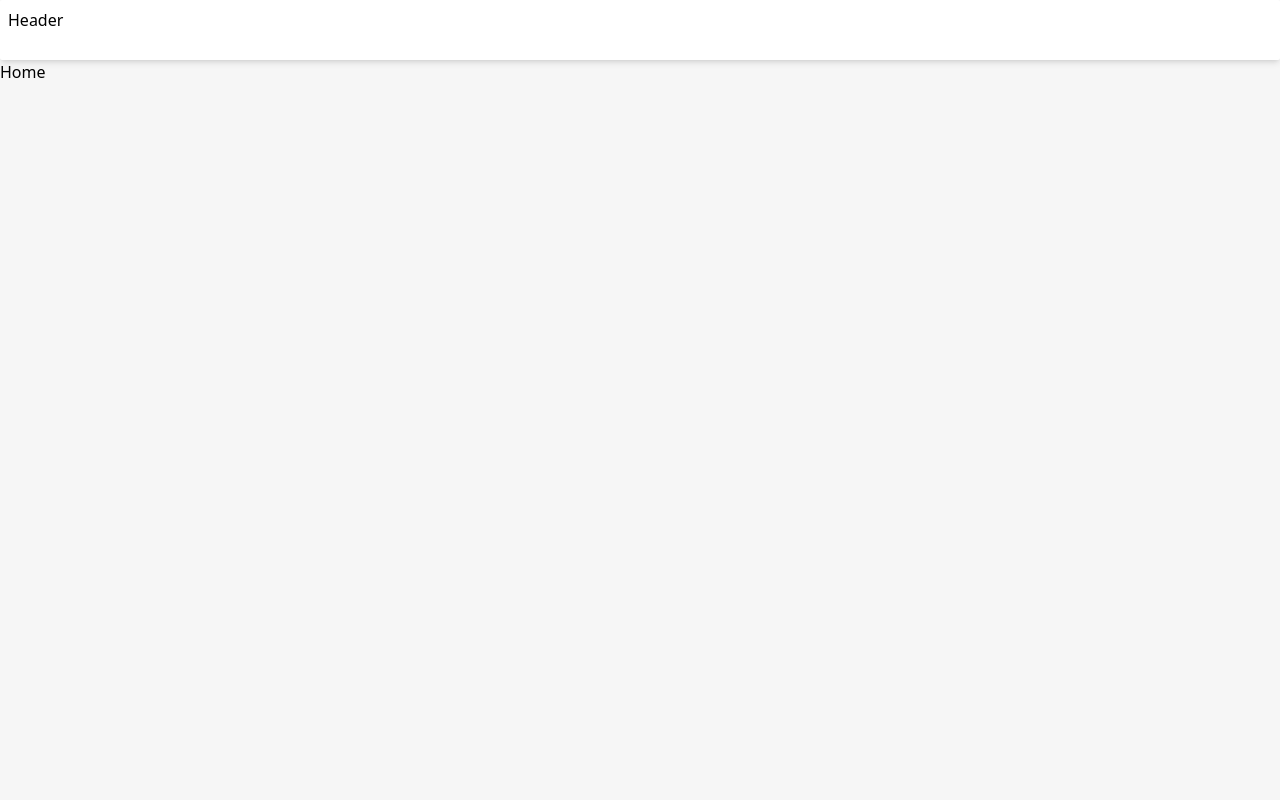
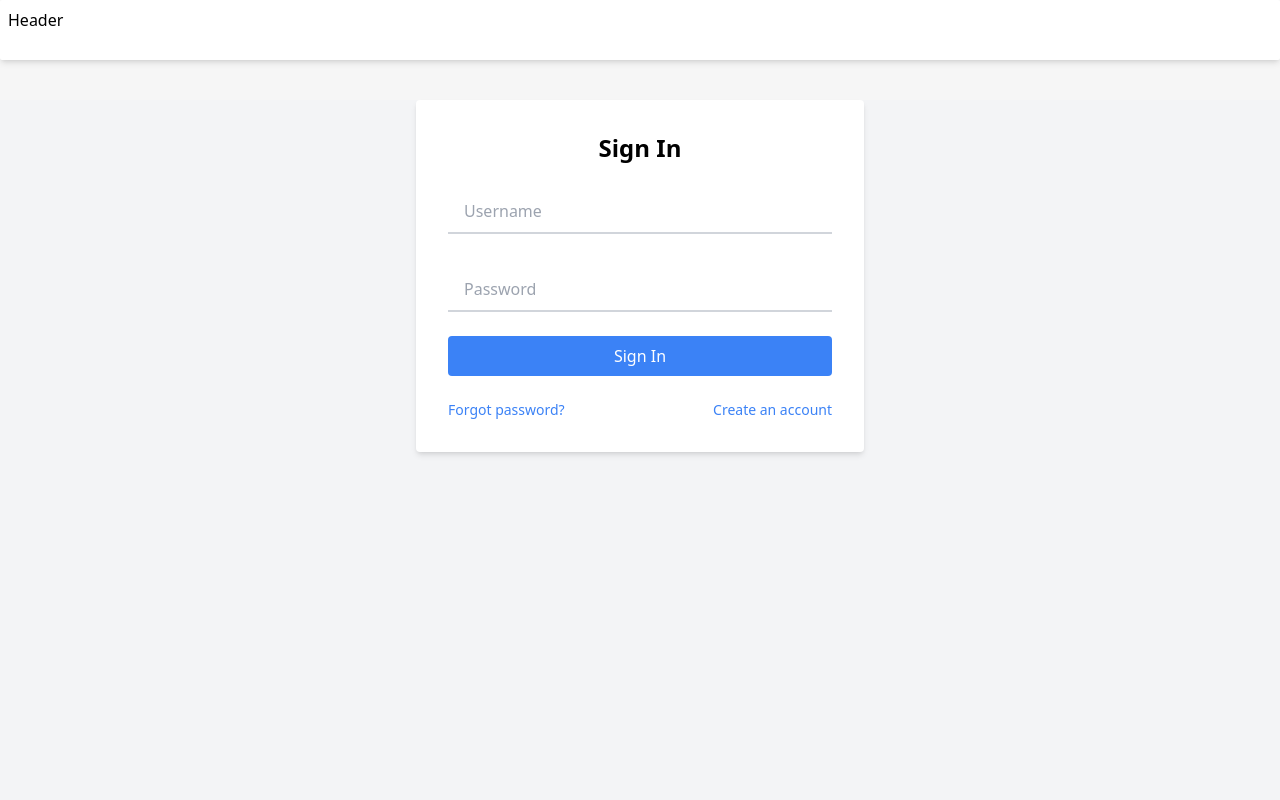
Before and after one commit to MoRezaDev/link-social, a React (Vite) app in the folder frontend/: page /login in a window 1280 px wide. Before the commit this address led to /. Shown: the top 800 px of the page. Built offline with nearby package versions, Linux system fonts and the light colour scheme.

Commit message:
improving on auth feature, working on logout and button header logout

```diff
--- /dev/null
+++ b/frontend/src/context/AuthenthicationContext.jsx
@@ -0,0 +1,55 @@
+import React, { createContext, useState, useEffect } from "react";
+import toast from "react-hot-toast";
+
+// Create the context
+export const AuthContext = createContext();
+
+//hard code dirty way
+const admin = {
+  username: "admin",
+  password: "mehrgan123",
+};
+
+const token = "2fcab58712467eab4004583eb8fb7f89";
+
+// UserContext Provider component
+export const AuthProvider = ({ children }) => {
+  const [isAuthenthicated, setIsAuthenthicated] = useState(null);
+
+  // On component mount, check if there's a auth token in localStorage
+  useEffect(() => {
+    const storedAuth = JSON.parse(localStorage.getItem("auth"));
+    if (storedAuth && storedAuth.token === token) {
+      setIsAuthenthicated(true);
+    }
+  }, []);
+
+  const loginHandler = (session) => {
+    console.log(session);
+    if (
+      session.username.toLowerCase() === admin.username &&
+      session.password.toLowerCase() === admin.password
+    ) {
+      localStorage.setItem(
+        "auth",
+        JSON.stringify({ token: "2fcab58712467eab4004583eb8fb7f89" })
+      );
+      setIsAuthenthicated(true);
+      toast.success("logged in success!");
+      setTimeout(() => location.reload(), 1000);
+    } else {
+      console.log("this code runs");
+      localStorage.removeItem("auth");
+      toast.error("user or password is incorrect");
+      setIsAuthenthicated(false);
+    }
+  };
+
+  return (
+    <AuthContext.Provider value={{ isAuthenthicated, loginHandler }}>
+      {children}
+    </AuthContext.Provider>
+  );
+};
+
+export default AuthContext;
--- a/frontend/src/features/ProtectedRoute.jsx
+++ b/frontend/src/features/ProtectedRoute.jsx
@@ -1,9 +1,11 @@
 import React from "react";
 import { Navigate, Outlet } from "react-router-dom";
+import useAuth from "../hooks/useAuth";
 
 function ProtectedRoute() {
+  const { isAuthenthicated } = useAuth();
   const isLoggedIn = true;
-  return isLoggedIn ? <Outlet /> : <Navigate to={"/login"} />;
+  return isAuthenthicated ? <Outlet /> : <Navigate to={"/login"} />;
 }
 
 export default ProtectedRoute;
--- /dev/null
+++ b/frontend/src/hooks/useAuth.js
@@ -0,0 +1,8 @@
+import { useContext } from "react";
+import { AuthContext } from "../context/AuthenthicationContext";
+
+function useAuth() {
+  return useContext(AuthContext);
+}
+
+export default useAuth;
--- a/frontend/src/main.jsx
+++ b/frontend/src/main.jsx
@@ -4,11 +4,16 @@ import "./styles/index.css";
 import { RouterProvider } from "react-router-dom";
 import { router } from "./router.jsx";
 import { UserProvider } from "./context/UserContext";
+import { AuthProvider } from "./context/AuthenthicationContext";
+import { Toaster } from "react-hot-toast";
 
 ReactDOM.createRoot(document.getElementById("root")).render(
   <React.StrictMode>
-    <UserProvider>
-      <RouterProvider router={router} />
-    </UserProvider>
+    <Toaster />
+    <AuthProvider>
+      <UserProvider>
+        <RouterProvider router={router} />
+      </UserProvider>
+    </AuthProvider>
   </React.StrictMode>
 );
--- a/frontend/src/pages/Login.jsx
+++ b/frontend/src/pages/Login.jsx
@@ -1,11 +1,24 @@
-import React from "react";
+import React, { useRef } from "react";
 import { Navigate } from "react-router-dom";
+import useAuth from "../hooks/useAuth";
 import "../styles/login.css";
 
 function Login() {
-  const isLoggedin = true;
-  return isLoggedin ? (
-    <Navigate to="/" />
+  const { isAuthenthicated, loginHandler } = useAuth();
+  const sessionRef = useRef({ username: "", password: "" });
+
+  const changeInputHandler = (e) => {
+    const { name, value } = e.target;
+    if (name === "username") {
+      sessionRef.current.username = value;
+    }
+    if (name === "password") {
+      sessionRef.current.password = value;
+    }
+  };
+
+  return isAuthenthicated ? (
+    <Navigate to="/admin/dashboard" />
   ) : (
     <div className="flex flex-col items-center mt-10 min-h-screen bg-gray-100">
       <div className="w-[90%] sm:w-full max-w-md p-8 space-y-6 bg-white rounded shadow-md">
@@ -13,17 +26,32 @@ function Login() {
 
         <div className="space-y-8">
           <div className="input-container">
-            <input type="text" className="input-field" placeholder=" " />
+            <input
+              onChange={changeInputHandler}
+              name="username"
+              type="text"
+              className="input-field"
+              placeholder=" "
+            />
             <label className="input-label">Username</label>
           </div>
 
           <div className="input-container">
-            <input type="password" className="input-field" placeholder=" " />
+            <input
+              onChange={changeInputHandler}
+              name="password"
+              type="password"
+              className="input-field"
+              placeholder=" "
+            />
             <label className="input-label">Password</label>
           </div>
         </div>
 
-        <button className="w-full py-2 mt-4 text-white bg-blue-500 rounded hover:bg-blue-600">
+        <button
+          onClick={() => loginHandler(sessionRef.current)}
+          className="w-full py-2 mt-4 text-white bg-blue-500 rounded hover:bg-blue-600"
+        >
           Sign In
         </button>
 
```
